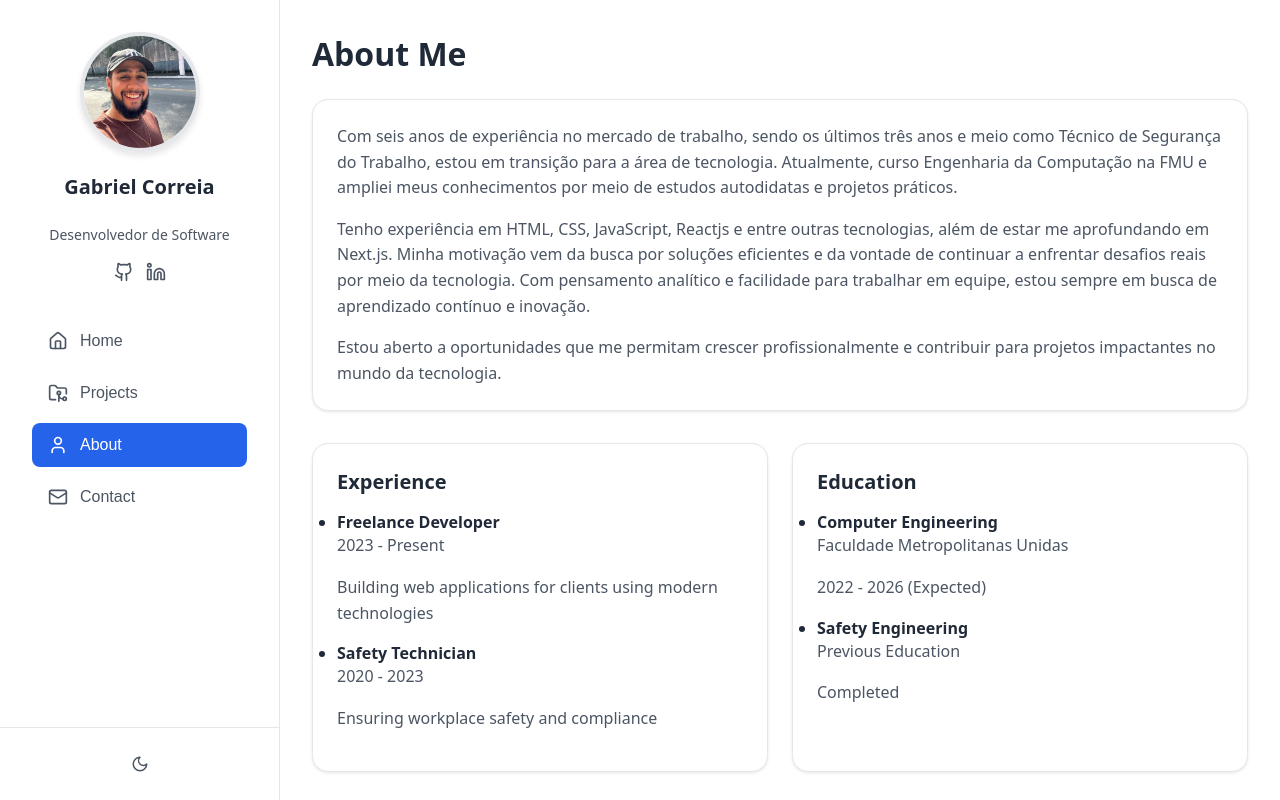
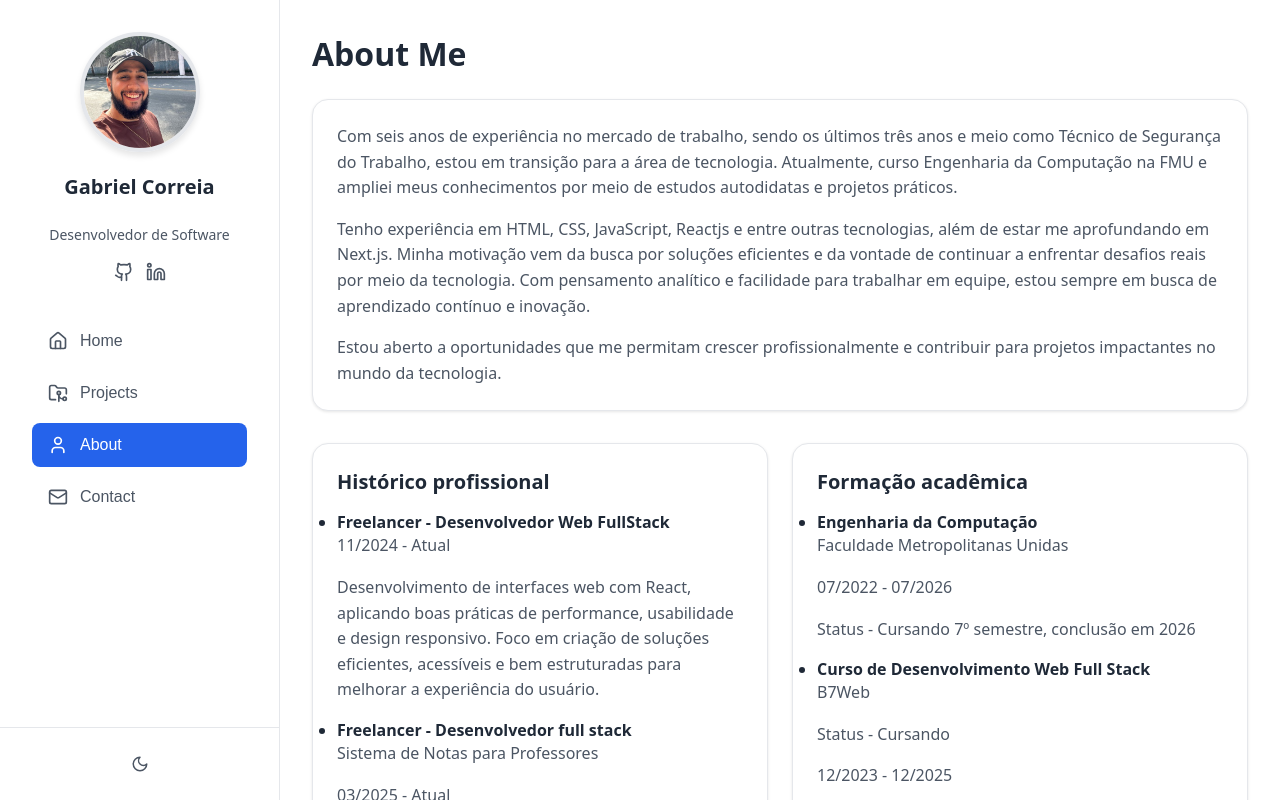
Before and after one commit to GabrielCorreiadev/Portfolio, a React (Vite) app: page / in a window 1280 px wide. Both pictures are taken after a click on the button "About". Shown: the top 800 px of the page. Built offline with nearby package versions, Linux system fonts and the light colour scheme.

Commit message:
atualizando experiencias e formacao academica

```diff
--- a/src/Components/AboutSection.tsx
+++ b/src/Components/AboutSection.tsx
@@ -58,23 +58,73 @@ const AboutSection: React.FC = () => {
             boxShadow: '0 10px 30px rgba(0,0,0,0.1)'
           }}
         >
-          <h3>Experience</h3>
+          <h3>Histórico profissional</h3>
           <ul>
             <motion.li
               variants={item}
               whileHover={{ x: 5 }}
             >
-              <h4>Freelance Developer</h4>
-              <p>2023 - Present</p>
-              <p>Building web applications for clients using modern technologies</p>
+              <h4> Freelancer - Desenvolvedor Web FullStack</h4>
+              <p>11/2024 - Atual</p>
+              <p>Desenvolvimento de interfaces web com React, aplicando boas
+                 práticas de performance, usabilidade e design responsivo. Foco em
+                 criação de soluções eficientes, acessíveis e bem estruturadas para
+                 melhorar a experiência do usuário.
+              </p>
             </motion.li>
             <motion.li
               variants={item}
               whileHover={{ x: 5 }}
             >
-              <h4>Safety Technician</h4>
-              <p>2020 - 2023</p>
-              <p>Ensuring workplace safety and compliance</p>
+              <h4>Freelancer - Desenvolvedor full stack</h4>
+              <p>Sistema de Notas para Professores</p>
+              <p>03/2025 - Atual</p>
+              <p>Desenvolvimento de um sistema web para gestão de notas, voltado
+                 para professores, utilizando React, Next.js, TypeScript, TailwindCSS
+                 e MongoDB. O projeto foca em usabilidade, performance e
+                 escalabilidade, permitindo o cadastro, edição e consulta de notas de
+                 forma intuitiva e eficiente.
+                 </p>
+            </motion.li>
+            <motion.li
+              variants={item}
+              whileHover={{ x: 5 }}
+            >
+              <h4>Freelancer - Desenvolvedor full stack</h4>
+              <p>Sistema de Monitoramento de Violência Contra idoso</p>
+              <p> 03/2025 - Atual</p>
+              <p> Desenvolvimento de um sistema para monitoramento da violência
+                  contra idosos, utilizando React, Next.js, TypeScript, TailwindCSS e
+                  MongoDB. O projeto tem como objetivo a automação da coleta e
+                  análise de dados, permitindo o registro, a organização e a geração
+                  de estatísticas de forma eficiente e acessível.
+              </p>
+            </motion.li>
+            <motion.li
+              variants={item}
+              whileHover={{ x: 5 }}
+            >
+              <h4>Freelancer - Desenvolvedor front-end</h4>
+              <p>Lista de Tarefas</p>
+              <p> 01/2025 - 02/2025</p>
+              <p> Desenvolvimento de uma aplicação web para gestão de tarefas. O
+                  projeto permite a criação, edição e exclusão de tarefas,
+                  proporcionando uma interface intuitiva, responsiva e otimizada
+                  para melhorar a organização e produtividade do usuário.
+              </p>
+            </motion.li>
+            <motion.li
+              variants={item}
+              whileHover={{ x: 5 }}
+            >
+              <h4> Freelancer - Desenvolvedor front-end</h4>
+              <p>Premium-Cars</p>
+              <p>  01/2025 - 02/2025</p>
+              <p>  Desenvolvimento de um site para exibição de carros de luxo,
+                   utilizando HTML, CSS e JavaScript. O projeto foca em design
+                   moderno, responsividade e experiência do usuário, permitindo a
+                   navegação fluida e intuitiva pelos veículos disponíveis.
+              </p>
             </motion.li>
           </ul>
         </motion.div>
@@ -87,23 +137,43 @@ const AboutSection: React.FC = () => {
             boxShadow: '0 10px 30px rgba(0,0,0,0.1)'
           }}
         >
-          <h3>Education</h3>
+          <h3>Formação acadêmica</h3>
           <ul>
             <motion.li
               variants={item}
               whileHover={{ x: 5 }}
             >
-              <h4>Computer Engineering</h4>
+              <h4>Engenharia da Computação</h4>
               <p>Faculdade Metropolitanas Unidas</p>
-              <p>2022 - 2026 (Expected)</p>
+              <p>07/2022 - 07/2026</p>
+              <p>Status - Cursando 7º semestre, conclusão em 2026</p>
             </motion.li>
             <motion.li
               variants={item}
               whileHover={{ x: 5 }}
             >
-              <h4>Safety Engineering</h4>
-              <p>Previous Education</p>
-              <p>Completed</p>
+              <h4>Curso de Desenvolvimento Web Full Stack</h4>
+              <p>B7Web</p>
+              <p> Status - Cursando</p>
+              <p>12/2023 - 12/2025</p>
+            </motion.li>
+            <motion.li
+              variants={item}
+              whileHover={{ x: 5 }}
+            >
+              <h4>Habilidades e competências</h4><br/>
+              <h4>Hard Skills</h4><br/>
+              <p> HTML5, CSS3, JavaScript, TypeScript</p>
+              <p> TailwindCSS, ReactJS, NextJS, MongoDB</p><br/>
+              <h4>Cursos e Especializações</h4><br/>
+              <p>Decodificando a Cultura Organizacional</p>
+              <p>Desafios da Liderança</p>
+              <p>Líder de Líderes</p>
+              <p>O líder que desenvolve talentos</p>
+              <p>Comunicação efetiva</p>
+              <p>Gestão e desenvolvimento de pessoas</p>
+              <p>Liderança Assertiva</p>
+              <p>Menos é mais</p>
             </motion.li>
           </ul>
         </motion.div>
```
